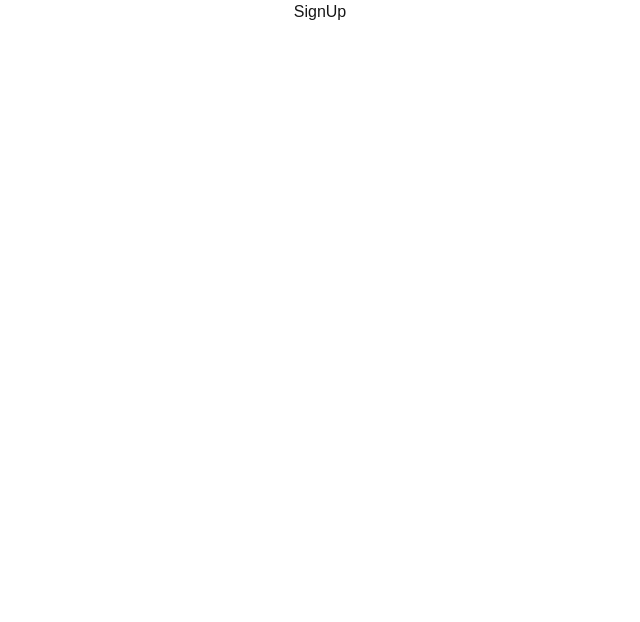
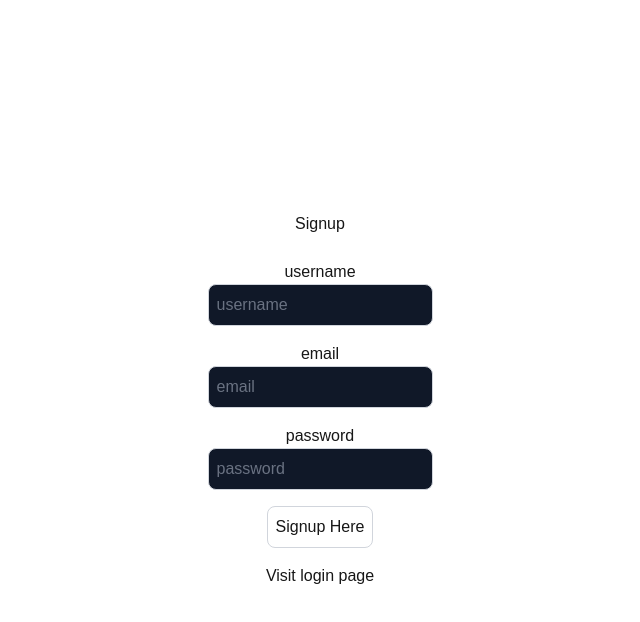
Before and after one commit to karthik5033/NextJS, a Next.js app: page /signup in a window 1280 px wide. Shown: the top 622 px of the page, without its empty margins (320-960 px from the left). Built offline with nearby package versions, Linux system fonts and the light colour scheme.

Commit message:
added new pages

```diff
--- a/src/app/login/page.tsx
+++ b/src/app/login/page.tsx
@@ -1,3 +1,47 @@
+"use client";
+import Link from "next/link";
+import React from "react";
+import { useRouter } from "next/navigation";
+import axios from "axios";
+
 export default function LoginPage() {
-  return <div className="flex justify-center bg-amber-300">login here</div>;
+  const [user, setUser] = React.useState({
+    email: "",
+    password: "",
+  });
+  const onLogin = async () => {};
+
+  return (
+    <div className=" justify-center items-center flex flex-col min-h-screen py-2 ">
+      <h1>Login</h1>
+      <br />
+
+      <label htmlFor="email">email</label>
+      <input
+        className="p-2 border border-gray-300 bg-gray-900 placeholder-gray-500  rounded-lg mb-4 focus:outline-none focus:border-gray-600 text-black"
+        type="text"
+        placeholder="email"
+        id="email"
+        value={user.email}
+        onChange={(e) => setUser({ ...user, email: e.target.value })}
+      />
+      <label htmlFor="password">password</label>
+      <input
+        className=" p-3 rounded-xl border border-gray-700 bg-gray-900 text-white placeholder-gray-500 focus:outline-none focus:ring-2 focus:ring-indigo-500 focus:border-transparent transition duration-200 ease-in-out"
+        type="text"
+        placeholder="password"
+        id="password"
+        value={user.password}
+        onChange={(e) => setUser({ ...user, password: e.target.value })}
+      />
+      <br />
+      <button
+        onClick={onLogin}
+        className="p-2 border border-gray-300 rounded-lg mb-4 focus:outline-none focus:border-gray-600"
+      >
+        Login Here
+      </button>
+      <Link href="/signup">Visit signup page </Link>
+    </div>
+  );
 }
--- /dev/null
+++ b/src/app/profile/[id]/page.tsx
@@ -0,0 +1,14 @@
+export default function UserProfile({params}:any) {
+  return (
+    <div className=" justify-center items-center flex flex-col min-h-screen py-2 ">
+      <h1>Profile</h1>
+      <br />
+      <p className="text-4xl">
+        Corn{" "}
+        <span className="p-2 rounded ml-2 text-black bg-orange-400">
+          {params.id}
+        </span>{" "}
+      </p>
+    </div>
+  );
+}
--- /dev/null
+++ b/src/app/profile/page.tsx
@@ -0,0 +1,9 @@
+export default function ProfilePage() {
+    return (
+        <div className=" justify-center items-center flex flex-col min-h-screen py-2 ">
+            <h1>Profile</h1>
+            <br />
+            <p>profle page</p>
+        </div>
+    );
+}
--- a/src/app/signup/page.tsx
+++ b/src/app/signup/page.tsx
@@ -1,28 +1,55 @@
 "use client";
 import Link from "next/link";
 import React from "react";
-import {useRouter} from "next/navigation";
-// import {axios} from "axios"
+import { useRouter } from "next/navigation";
+import axios from "axios";
 
+export default function signupPage() {
+  const [user, setUser] = React.useState({
+    email: "",
+    password: "",
+    username: "",
+  });
+  const onSignup = async () => {};
 
-
-
-
-export default function signupPage(){
-    const [user,setUser]=React.useState({
-        email:"",
-        password:"",
-        username:""
-
-    })
-    const onSignup=async ()=>{
-
-    }
-
-
-    return(
-        <div>
-            <h1 className=" justify-center text-center ">SignUp</h1>
-        </div>
-    )
+  return (
+    <div className=" justify-center items-center flex flex-col min-h-screen py-2 ">
+      <h1>Signup</h1>
+      <br />
+      <label htmlFor="username">username</label>
+      <input
+        className="p-2 border border-gray-300 rounded-lg mb-4 placeholder-gray-500 bg-gray-900 focus:outline-none focus:border-gray-600 text-black"
+        type="text"
+        placeholder="username"
+        id="username"
+        value={user.username}
+        onChange={(e) => setUser({ ...user, username: e.target.value })}
+      />
+      <label htmlFor="email">email</label>
+      <input
+        className="p-2 border border-gray-300 bg-gray-900 placeholder-gray-500  rounded-lg mb-4 focus:outline-none focus:border-gray-600 text-black"
+        type="text"
+        placeholder="email"
+        id="email"
+        value={user.email}
+        onChange={(e) => setUser({ ...user, email: e.target.value })}
+      />
+      <label htmlFor="password">password</label>
+      <input
+        className="p-2 border border-gray-300 bg-gray-900 placeholder-gray-500  rounded-lg mb-4 focus:outline-none focus:border-gray-600 text-black"
+        type="text"
+        placeholder="password"
+        id="password"
+        value={user.password}
+        onChange={(e) => setUser({ ...user, password: e.target.value })}
+      />
+      <button
+        onClick={onSignup}
+        className="p-2 border border-gray-300 rounded-lg mb-4 focus:outline-none focus:border-gray-600"
+      >
+        Signup Here
+      </button>
+      <Link href="/login">Visit login page </Link>
+    </div>
+  );
 }
```
Also changed, not shown: src/app/api/users/signup/route.ts (deleted).
